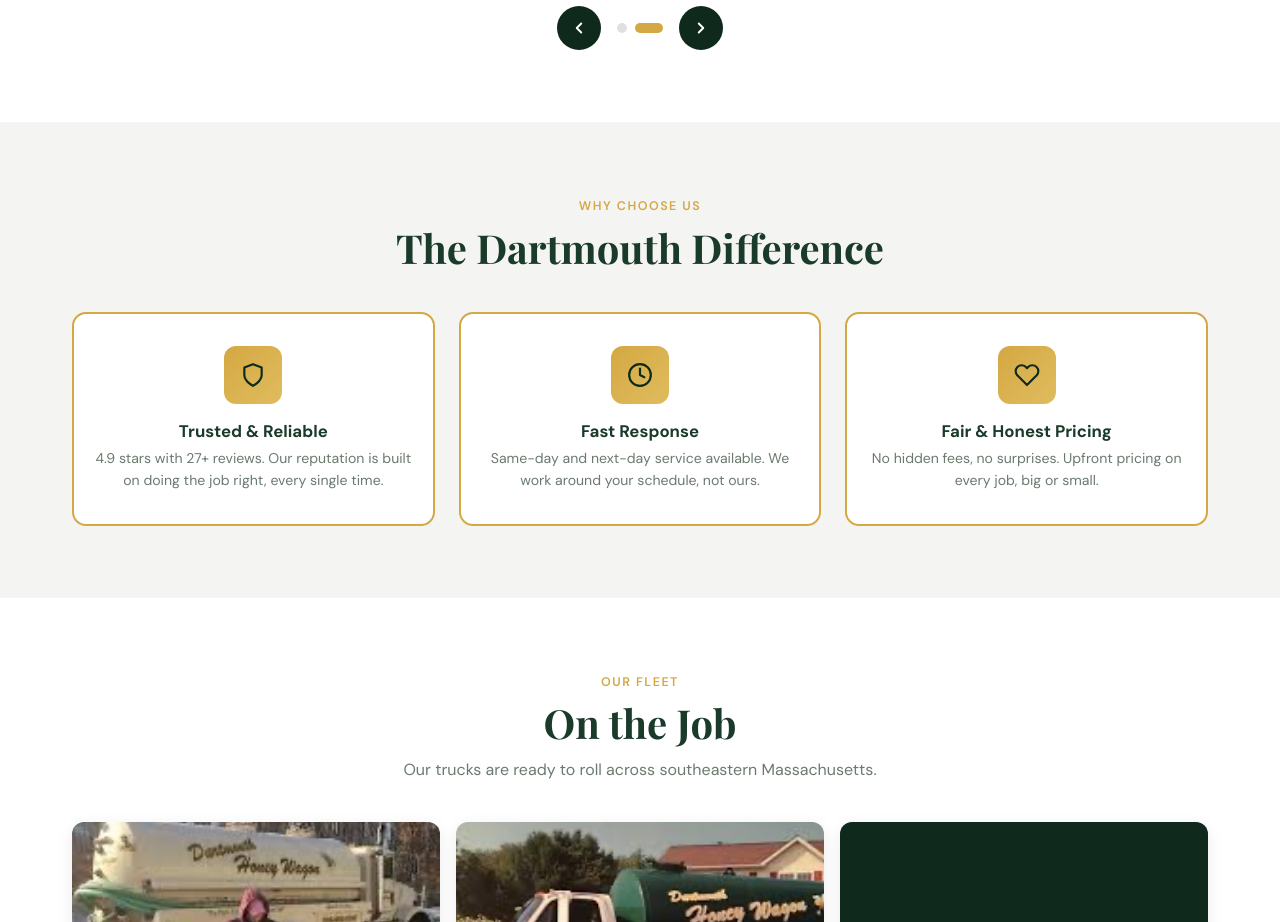
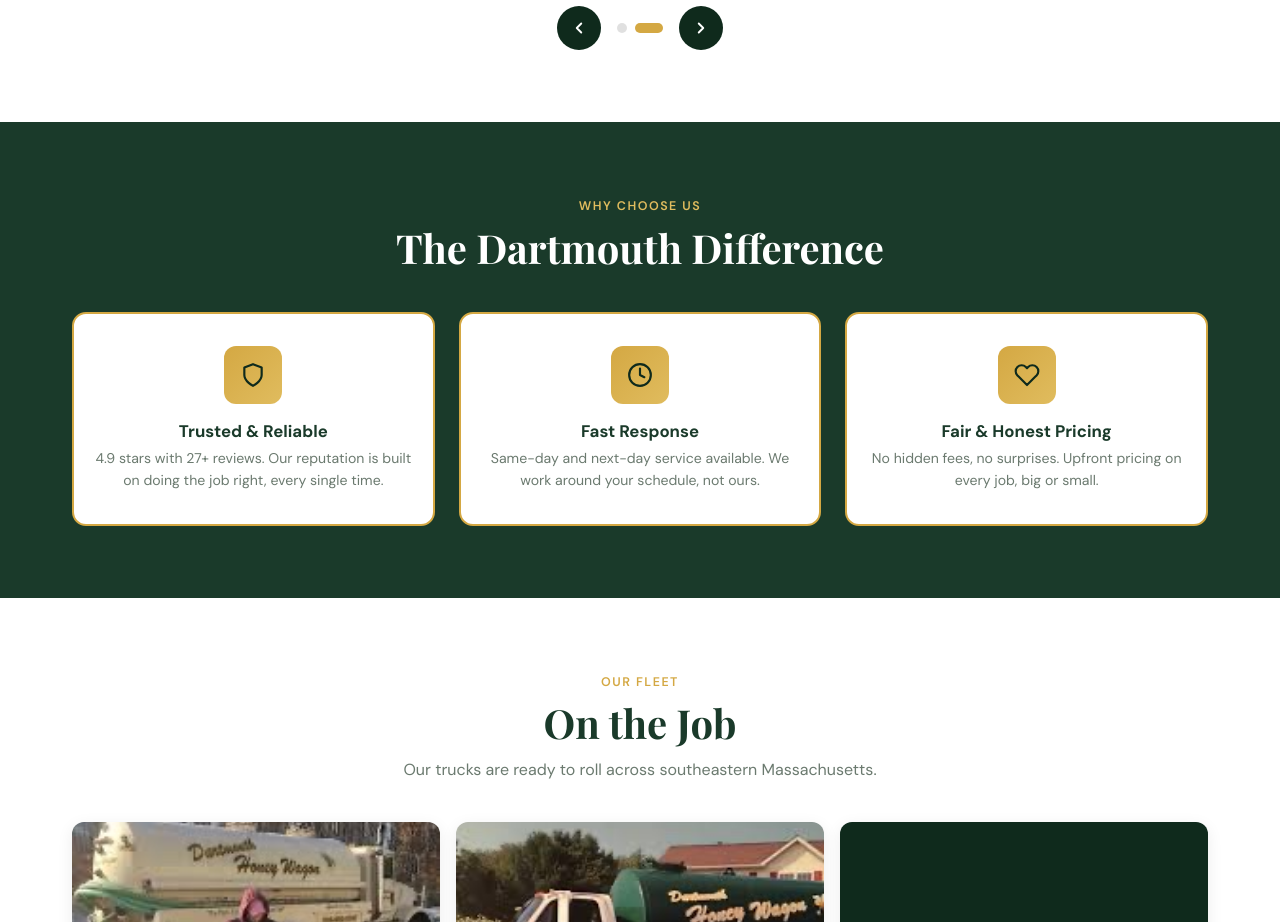
Before and after one commit to nathanielbernardo-max/honeywagon, a plain HTML site: page index.html in a window 1280 px wide. Shown: the part 1340-2262 px from the top of the page. Drawn offline with nearby package versions, Linux system fonts and the light colour scheme; a script that the page names is missing; a web font is replaced by a local one.

Commit message:
Add files via upload

```diff
--- a/index.html
+++ b/index.html
@@ -191,6 +191,9 @@ nav {
 .services-dot.active { background: var(--gold); width: 28px; border-radius: 5px; }
 
 /* WHY US */
+.why-bg { background: var(--forest); }
+.why-bg .section-label { color: var(--gold-light); }
+.why-bg .section-title { color: var(--white); }
 .why-grid { display: grid; grid-template-columns: repeat(3, 1fr); gap: 1.5rem; }
 .why-card { text-align: center; padding: 2rem 1.3rem; border-radius: 14px; background: var(--white); border: 2px solid var(--gold); transition: all 0.3s; }
 .why-card:hover { transform: translateY(-3px); box-shadow: 0 10px 36px rgba(0,0,0,0.06); }
@@ -430,7 +433,8 @@ nav {
 </section>
 
 <!-- WHY US -->
-<section class="section">
+<section class="why-bg">
+  <div class="section">
   <div class="section-header fade-in">
     <div class="section-label">Why Choose Us</div>
     <h2 class="section-title">The Dartmouth Difference</h2>
@@ -451,6 +455,7 @@ nav {
       <h3>Fair &amp; Honest Pricing</h3>
       <p>No hidden fees, no surprises. Upfront pricing on every job, big or small.</p>
     </div>
+  </div>
   </div>
 </section>
 
```
